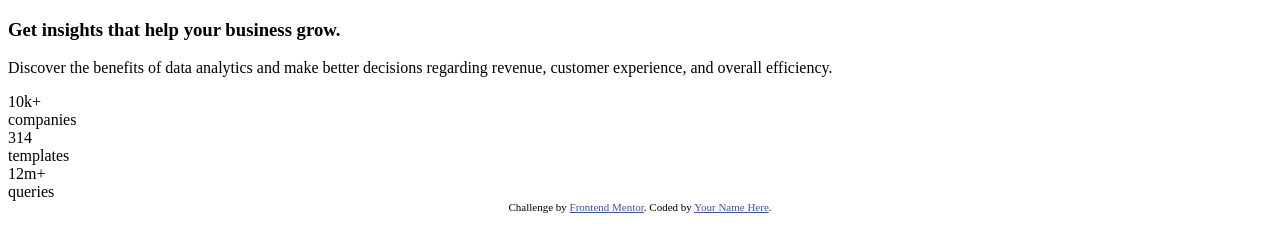
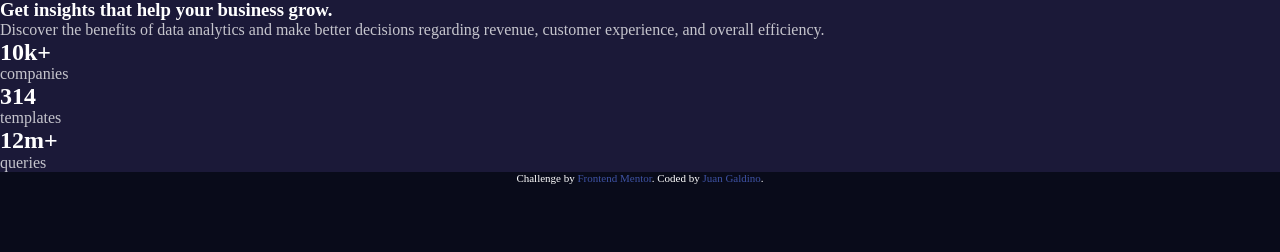
Before and after one commit to juan-galdino/stats-preview-component, a website: page src/index.html in a window 1280 px wide. Drawn offline with nearby package versions, Linux system fonts and the light colour scheme; files that its build step writes are made by us from their sources.

Commit message:
:lipstick: Add variables and sass structure

```diff
--- a/src/index.html
+++ b/src/index.html
@@ -24,28 +24,28 @@
   </head>
   <body>
     <main>
-      <article>
+      <article class="card">
         <aside></aside>
         <section>
-          <h1>Get insights that help your business grow.</h1>
+          <h1>Get <strong>insights</strong> that help your business grow.</h1>
           <p>
             Discover the benefits of data analytics and make better decisions
             regarding revenue, customer experience, and overall efficiency.
           </p>
 
           <article>
-            <div>
-              10k+ <br />
-              companies
-            </div>
-            <div>
-              314 <br />
-              templates
-            </div>
-            <div>
-              12m+ <br />
-              queries
-            </div>
+            <section>
+              <h2>10k+</h2>
+              <span>companies</span>
+            </section>
+            <section>
+              <h2>314</h2>
+              <span>templates</span>
+            </section>
+            <section>
+              <h2>12m+</h2>
+              <span>queries</span>
+            </section>
           </article>
         </section>
       </article>
@@ -55,7 +55,9 @@
       Challenge by
       <a href="https://www.frontendmentor.io?ref=challenge" target="_blank"
         >Frontend Mentor</a
-      >. Coded by <a href="#">Your Name Here</a>.
+      >. Coded by
+      <a href="https://github.com/juan-galdino" target="_blank">Juan Galdino</a
+      >.
     </div>
   </body>
 </html>
--- /dev/null
+++ b/src/sass/components/_card.scss
@@ -0,0 +1,10 @@
+@use '../utils' as *;
+
+.card {
+  background-color: $cardBackgroundColor;
+
+  p,
+  section span {
+    color: $paragraphColor;
+  }
+}
--- /dev/null
+++ b/src/sass/components/_index.scss
@@ -0,0 +1 @@
+@forward 'card';
--- /dev/null
+++ b/src/sass/globals/_boilerplate.scss
@@ -0,0 +1,19 @@
+@use '../utils/' as *;
+
+html {
+  box-sizing: border-box;
+  font-size: 100%;
+}
+
+*,
+*::before,
+*::after {
+  box-sizing: inherit;
+  padding: 0;
+  margin: 0;
+}
+
+body {
+  background-color: $mainBackgroundColor;
+  color: $fontColor;
+}
--- /dev/null
+++ b/src/sass/globals/_index.scss
@@ -0,0 +1,2 @@
+@forward 'boilerplate';
+@forward 'typography';
--- /dev/null
+++ b/src/sass/globals/_typography.scss
@@ -0,0 +1,11 @@
+h1,
+h2,
+h3 {
+  line-height: 1.1;
+}
+
+a,
+a:visited,
+a:active {
+  text-decoration: none;
+}
--- a/src/sass/main.scss
+++ b/src/sass/main.scss
@@ -0,0 +1,2 @@
+@forward 'globals';
+@forward 'components';
--- /dev/null
+++ b/src/sass/utils/_index.scss
@@ -0,0 +1 @@
+@forward 'variables';
--- /dev/null
+++ b/src/sass/utils/_variables.scss
@@ -0,0 +1,5 @@
+$mainBackgroundColor: hsl(233, 47%, 7%);
+$cardBackgroundColor: hsl(244, 38%, 16%);
+$accentColor: hsl(277, 64%, 61%);
+$fontColor: hsl(0, 0%, 100%);
+$paragraphColor: hsla(0, 0%, 100%, 0.75);
```
